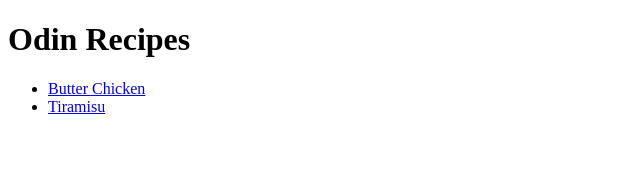
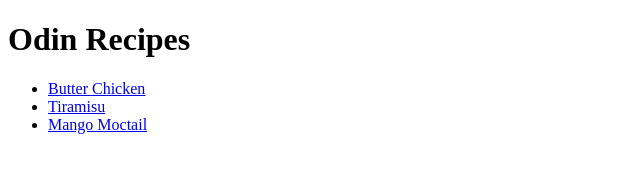
Before and after one commit to MidnightBleauu/odin-recipes, a plain HTML site: page index.html in a window 1280 px wide. Shown: the whole page, without its empty margins (0-640 px from the left). Drawn offline with Linux system fonts and the light colour scheme.

Commit message:
Added another recipie linked to main page

```diff
--- a/index.html
+++ b/index.html
@@ -11,6 +11,7 @@
         <ul>
             <li> <a href="recipes/butterchicken.html">Butter Chicken</a> </li>
             <li> <a href="recipes/tiramisu.html"> Tiramisu </a></li>
+            <li> <a href="recipes/mocktail.html"> Mango Moctail </a></li>
         </ul>
 
 
```
